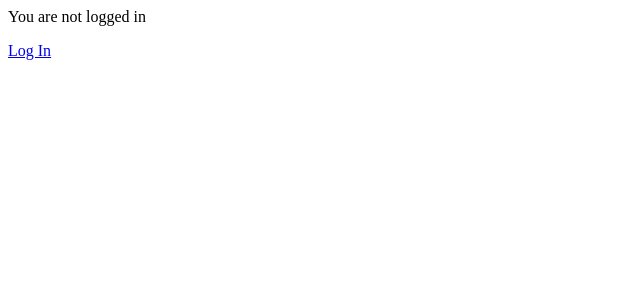
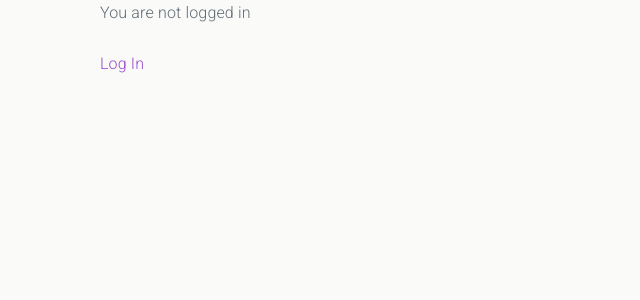
Before and after one commit to Ouroboros59/mygesax, a Django app: page / in a window 1280 px wide. Shown: the top 300 px of the page, without its empty margins (0-640 px from the left). Run offline with Django 3.2, Linux system fonts and the light colour scheme.

Commit message:
feat: init style

```diff
--- a/mygesax/settings.py
+++ b/mygesax/settings.py
@@ -117,6 +117,10 @@ USE_TZ = True
 # https://docs.djangoproject.com/en/3.1/howto/static-files/
 
 STATIC_URL = '/static/'
+STATICFILES_DIRS = [
+    BASE_DIR / "static",
+    '/var/www/static/',
+]
 LOGIN_REDIRECT_URL = 'home'
 LOGOUT_REDIRECT_URL = 'home'
 EMAIL_BACKEND = "django.core.mail.backends.filebased.EmailBackend"
--- /dev/null
+++ b/static/css/style.css
@@ -0,0 +1,4 @@
+body {
+    background-color: #FAFAF9;
+
+}
--- a/templates/base.html
+++ b/templates/base.html
@@ -2,6 +2,17 @@
 <head>
   <meta charset="utf-8">
   <title>{% block title %}Django Auth Tutorial{% endblock %}</title>
+  <!-- Google Fonts -->
+  <link rel="stylesheet" href="https://fonts.googleapis.com/css?family=Roboto:300,300italic,700,700italic">
+
+  <!-- CSS Reset -->
+  <link rel="stylesheet" href="https://cdnjs.cloudflare.com/ajax/libs/normalize/8.0.1/normalize.css">
+
+  <!-- Milligram CSS -->
+  <link rel="stylesheet" href="https://cdnjs.cloudflare.com/ajax/libs/milligram/1.4.1/milligram.css">
+
+  {% load static %}
+  <link rel="stylesheet" href="{% static 'css/style.css' %}">
 </head>
 <body>
   <main>
--- a/templates/home.html
+++ b/templates/home.html
@@ -3,6 +3,7 @@
 {% block title %}Home{% endblock %}
 
 {% block content %}
+<section class="container">
   {% if user.is_authenticated %}
     Hi {{ user.username }}!
     <p><a href="{% url 'logout' %}">Log Out</a></p>
@@ -11,4 +12,5 @@
     <p>You are not logged in</p>
     <a href="{% url 'login' %}">Log In</a>
   {% endif %}
+</section>
 {% endblock %}
--- a/templates/registration/login.html
+++ b/templates/registration/login.html
@@ -3,10 +3,12 @@
 {% block title %}Log In{% endblock %}
 
 {% block content %}
+<section class="container">
   <h2>Log In</h2>
   <form method="post">
     {% csrf_token %}
     {{ form.as_p }}
     <button type="submit">Log In</button>
   </form>
+</section>
 {% endblock %}
```
Lines whose indentation alone changed are shown as unchanged.
